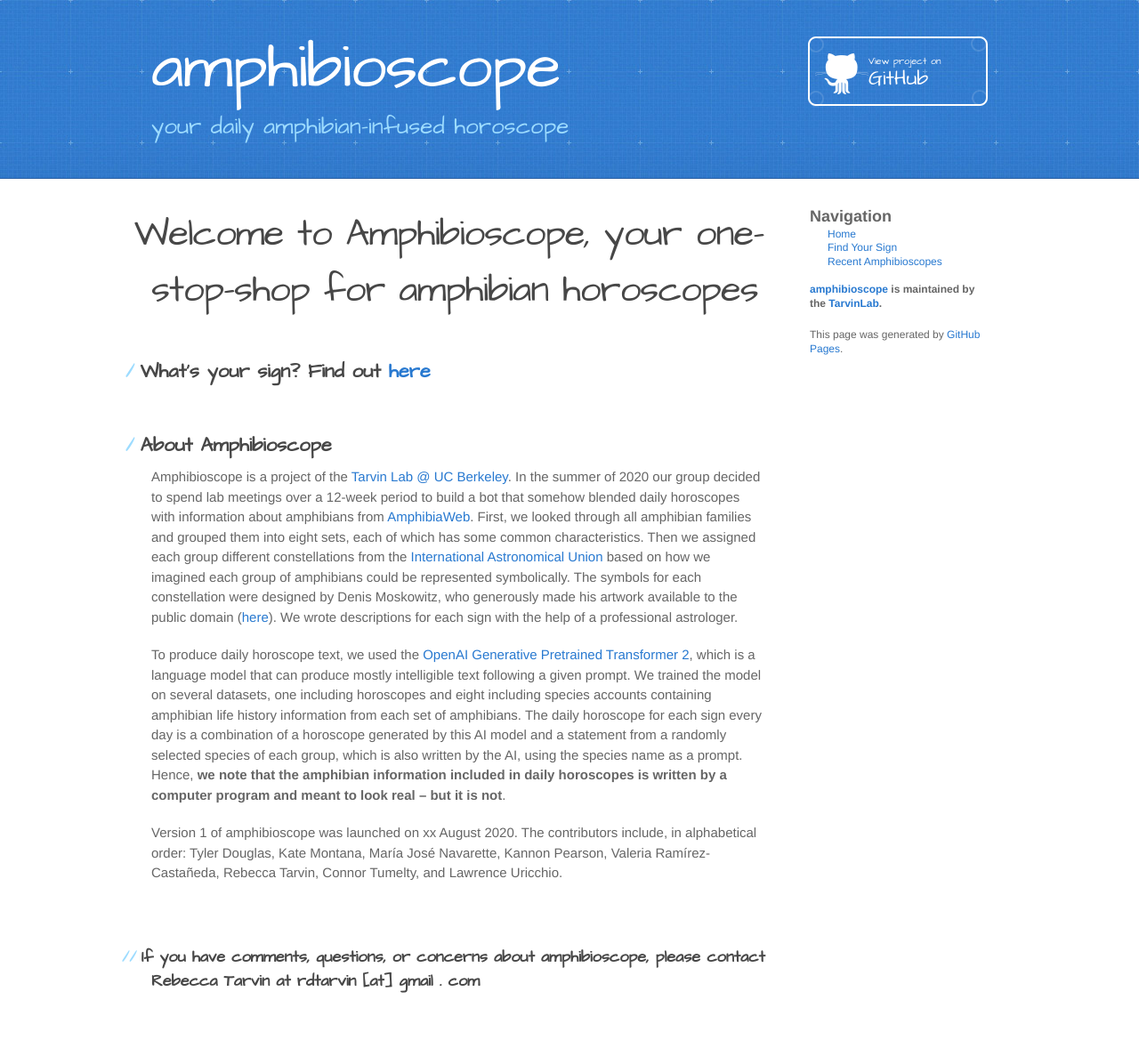
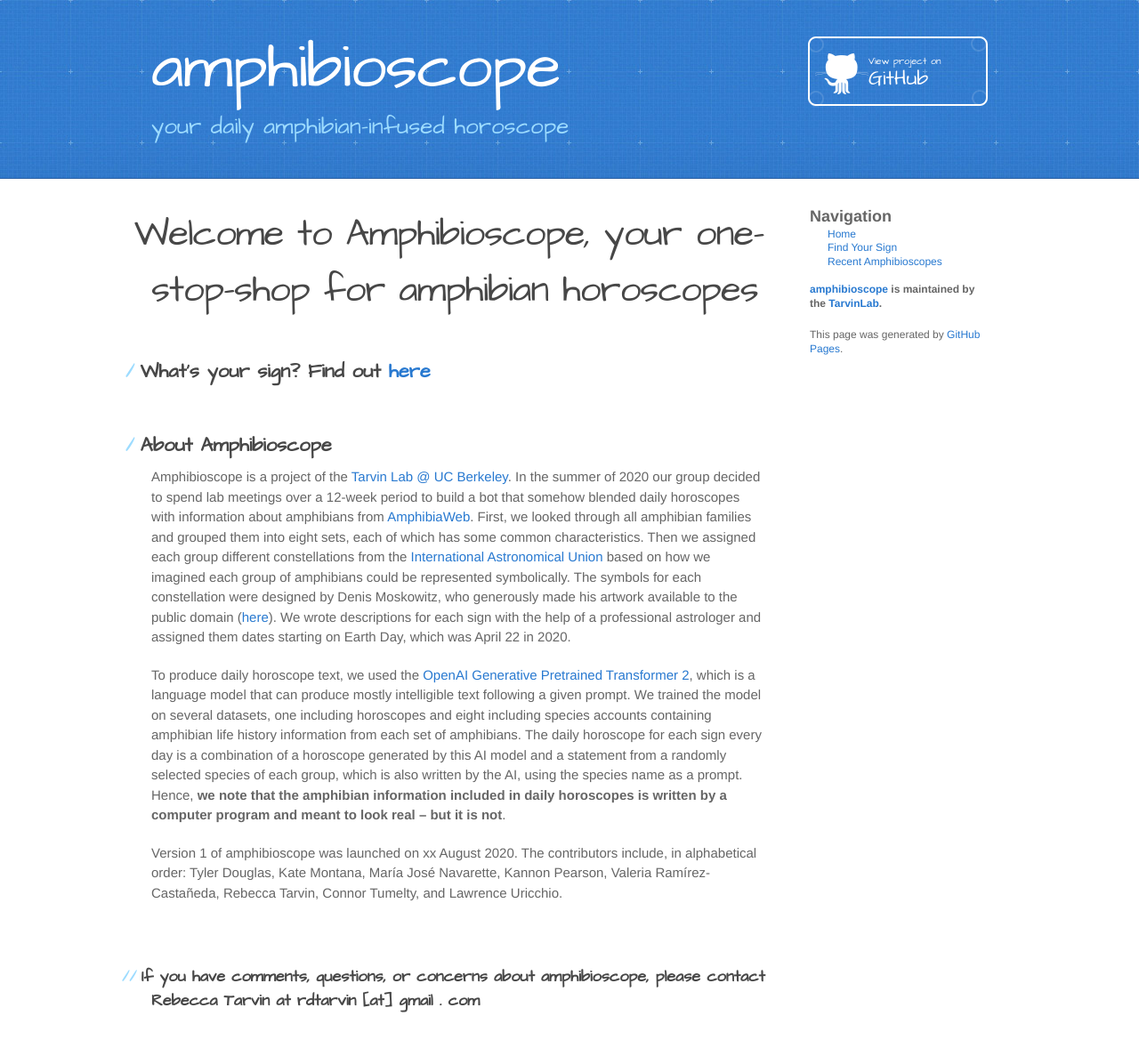
Before and after one commit to TarvinLab/amphibioscope, a Jekyll site: the page built from index.md, in a window 1280 px wide. Shown: the whole page at 89% size. Built offline with Jekyll 4.4.1, drawn with Linux system fonts in a browser that asks for light colours; our own code applies the rules of GitHub Pages for plain Markdown files; before the commit the page ends 1146 px from its top, so only the background shows below that.

Commit message:
updating homepage

```diff
--- a/index.md
+++ b/index.md
@@ -14,7 +14,7 @@
 
 ## About Amphibioscope
 
-Amphibioscope is a project of the [Tarvin Lab @ UC Berkeley](https://www.tarvinlab.org). In the summer of 2020 our group decided to spend lab meetings over a 12-week period to build a bot that somehow blended daily horoscopes with information about amphibians from [AmphibiaWeb](https://www.amphibiaweb.org). First, we looked through all amphibian families and grouped them into eight sets, each of which has some common characteristics. Then we assigned each group different constellations from the [International Astronomical Union](https://www.iau.org/public/themes/constellations/) based on how we imagined each group of amphibians could be represented symbolically. The symbols for each constellation were designed by Denis Moskowitz, who generously made his artwork available to the public domain ([here](https://www.suberic.net/~dmm/astro/constellations.html)). We wrote descriptions for each sign with the help of a professional astrologer.
+Amphibioscope is a project of the [Tarvin Lab @ UC Berkeley](https://www.tarvinlab.org). In the summer of 2020 our group decided to spend lab meetings over a 12-week period to build a bot that somehow blended daily horoscopes with information about amphibians from [AmphibiaWeb](https://www.amphibiaweb.org). First, we looked through all amphibian families and grouped them into eight sets, each of which has some common characteristics. Then we assigned each group different constellations from the [International Astronomical Union](https://www.iau.org/public/themes/constellations/) based on how we imagined each group of amphibians could be represented symbolically. The symbols for each constellation were designed by Denis Moskowitz, who generously made his artwork available to the public domain ([here](https://www.suberic.net/~dmm/astro/constellations.html)). We wrote descriptions for each sign with the help of a professional astrologer and assigned them dates starting on Earth Day, which was April 22 in 2020.
 
 To produce daily horoscope text, we used the [OpenAI Generative Pretrained Transformer 2](https://openai.com/blog/better-language-models/), which is a language model that can produce mostly intelligible text following a given prompt. We trained the model on several datasets, one including horoscopes and eight including species accounts containing amphibian life history information from each set of amphibians. The daily horoscope for each sign every day is a combination of a horoscope generated by this AI model and a statement from a randomly selected species of each group, which is also written by the AI, using the species name as a prompt. Hence, **we note that the amphibian information included in daily horoscopes is written by a computer program and meant to look real -- but it is not**.
 
```
